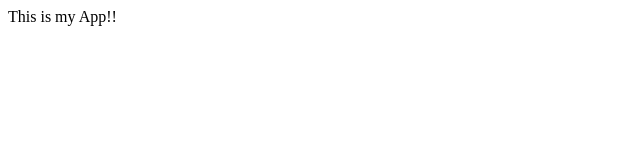
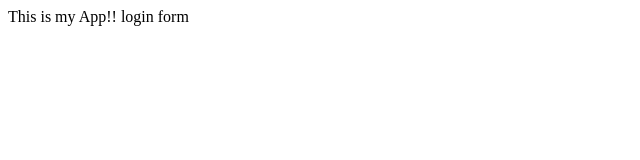
Before and after one commit to Senad82/myappsample1, a plain HTML site: page index.html in a window 1280 px wide. Shown: the full height of the page, 0-640 px from the left. Drawn offline with Linux system fonts and the light colour scheme.

Commit message:
login form

```diff
--- /dev/null
+++ b/dr2/app2.js
@@ -0,0 +1 @@
+console.log(456);
--- a/index.html
+++ b/index.html
@@ -5,8 +5,7 @@
 	<title>My App</title>
 </head>
 <body>
-
 	This is my App!!
-
+	login form
 </body>
 </html>
```
Also changed, not shown: login.html (added, +1 -0 lines), log.txt (added).
